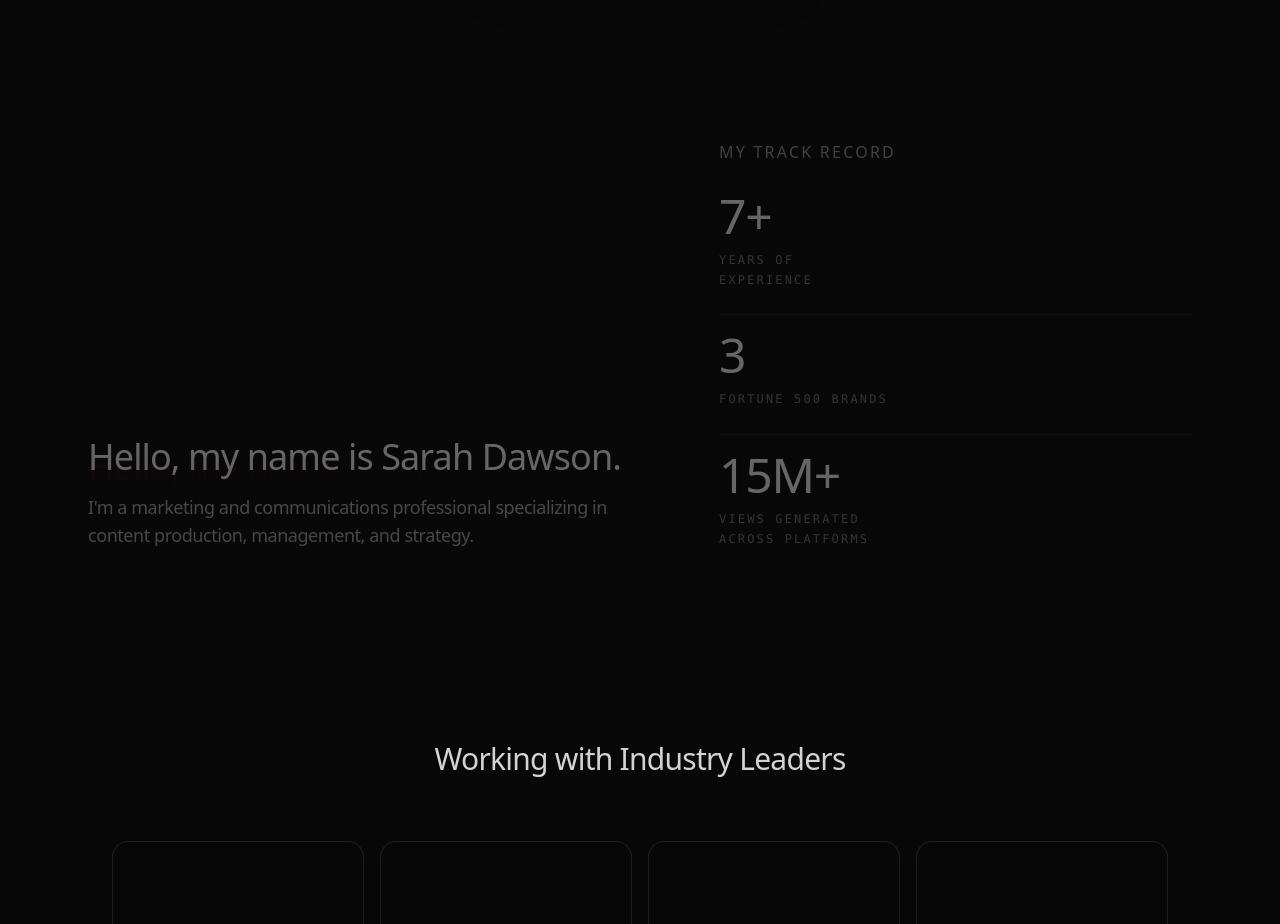
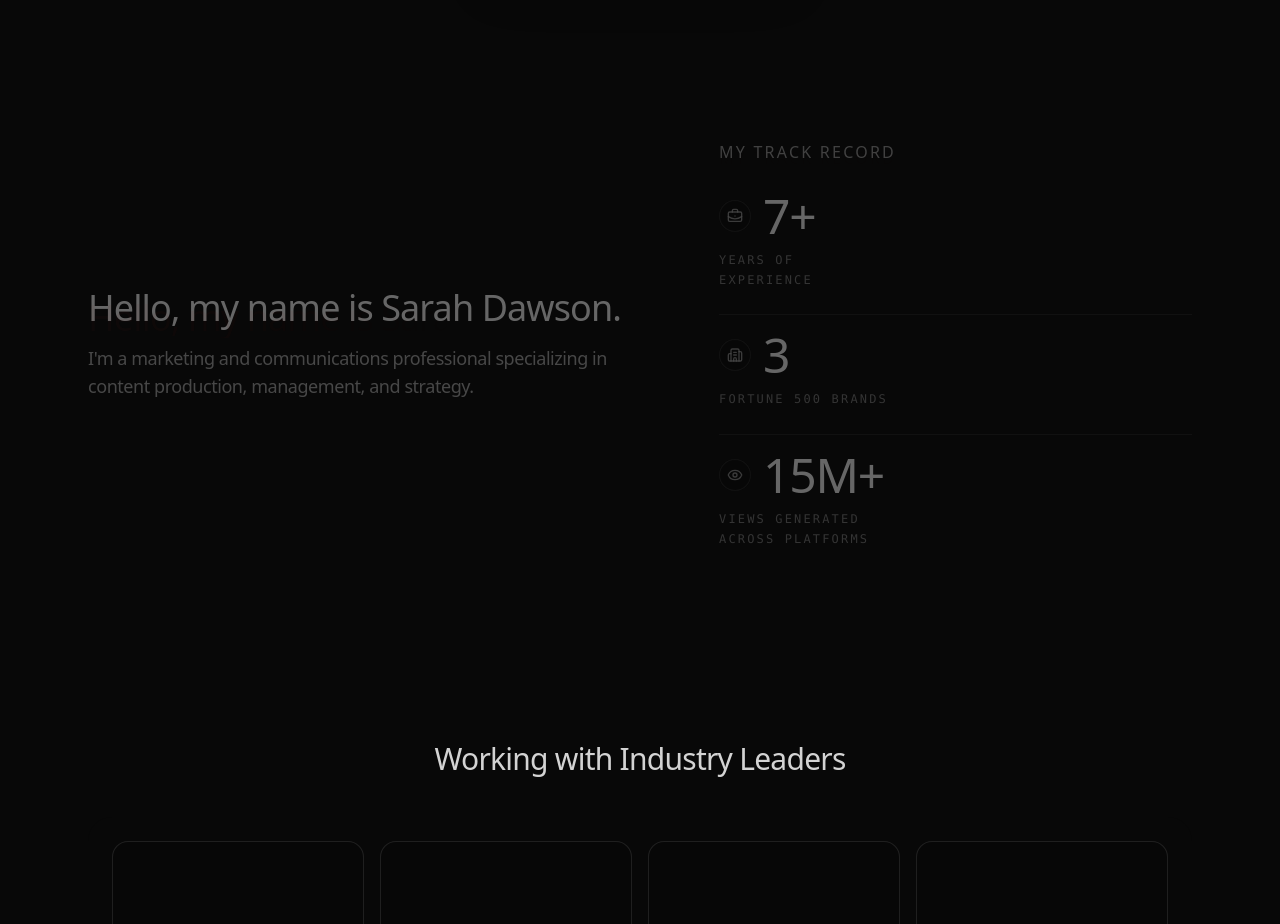
Before and after one commit to sarahsarahsarahX3/Personal-website-, a Next.js app: page / in a window 1280 px wide. Shown: the part 820-1744 px from the top of the page. Built offline with nearby package versions, Linux system fonts and the light colour scheme; a web font is replaced by a local one.

Commit message:
update bio section

```diff
--- a/app/components/home/BioSection.tsx
+++ b/app/components/home/BioSection.tsx
@@ -1,6 +1,7 @@
 "use client";
 
 import { useEffect, useMemo, useRef, useState } from "react";
+import { BriefcaseBusiness, Building2, Eye } from "lucide-react";
 import styles from "./BioSection.module.css";
 
 type Highlight = {
@@ -231,7 +232,7 @@ export function BioSection() {
       className={`pt-24 pb-16 md:pt-32 md:pb-20 lg:pt-36 lg:pb-24 ${styles.section}`}
     >
       <div className="mx-auto w-full max-w-6xl px-6">
-        <div className="grid gap-y-12 md:grid-cols-[minmax(0,1.2fr)_minmax(0,1fr)] md:items-end md:gap-x-16">
+        <div className="grid gap-y-12 md:grid-cols-[minmax(0,1.2fr)_minmax(0,1fr)] md:items-center md:gap-x-16">
           <div className={`min-w-0 text-center md:text-left ${styles.body}`}>
             <h2 id="home-bio-title" className="sr-only">
               About
@@ -265,6 +266,7 @@ export function BioSection() {
                   counterConfig && typeof counters[key] === "number"
                     ? formatCounterValue(counters[key], counterConfig)
                     : value;
+                const Icon = key === "years" ? BriefcaseBusiness : key === "fortune" ? Building2 : Eye;
 
                 return (
                   <li
@@ -273,8 +275,13 @@ export function BioSection() {
                     style={{ ["--i" as string]: String(index) }}
                   >
                     <div className="min-w-0 text-center sm:text-left md:text-left">
-                      <div className="font-display tabular-nums text-3xl leading-[0.98] tracking-tight text-text-primary sm:text-4xl md:text-5xl">
-                        {displayValue}
+                      <div className="flex items-center justify-center gap-3 sm:justify-start md:justify-start">
+                        <span className="inline-flex h-8 w-8 items-center justify-center rounded-full border border-white/10 bg-surface/30 text-text-secondary/80">
+                          <Icon size={16} />
+                        </span>
+                        <div className="font-display tabular-nums text-3xl leading-[0.98] tracking-tight text-text-primary sm:text-4xl md:text-5xl">
+                          {displayValue}
+                        </div>
                       </div>
                       <div className="mt-3 max-w-[24ch] text-[10px] font-mono uppercase tracking-[0.18em] leading-relaxed text-text-secondary/70 sm:text-xs">
                         {label}
```
